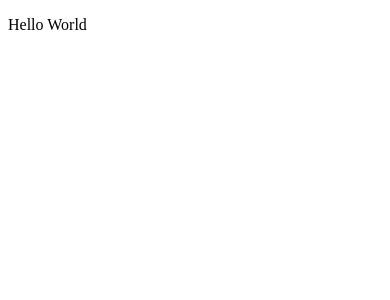
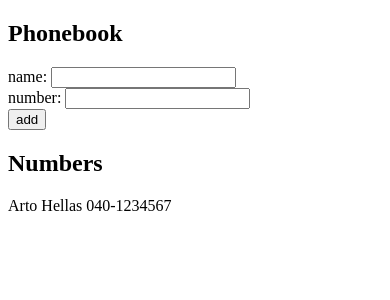
Before and after one commit to FuaadNew/react-phonebook, a React (Vite) app: page / in a window 390 px wide. Shown: the top 300 px of the page. Built offline with nearby package versions, Linux system fonts and the light colour scheme.

Commit message:
feat: Add phone number functionality to phonebook
- Add number input field with state management
- Update person object structure to include phone numbers
- Display both name and number in the contact list
- Clear both inputs after submission
- Implement duplicate name validation

```diff
--- a/src/App.jsx
+++ b/src/App.jsx
@@ -1,14 +1,97 @@
 import { useState } from 'react'
 
 
-function App() {
-
+const Numbers = ({persons}) =>{
 
   return (
     <>
-      <p>Hello World</p>
+      {persons.map (person => <p key = {person.name}> {person.name} {person.number}</p>)}
+    </>
 
-    </>
+  )
+}
+
+
+
+const App = () => {
+
+  const [persons, setPersons] = useState([
+    { name: 'Arto Hellas',
+      number: '040-1234567'
+     }
+  ])
+  const [newName, setNewName] = useState('')
+  const [newNumber, setNewNumber] = useState('')
+
+
+  const handleNameChange = (event) =>{
+    setNewName(event.target.value)
+
+  }
+
+  const handleNumberChange = (event) =>{
+    setNewNumber(event.target.value)
+
+
+
+  }
+
+
+  const addPerson = (event) =>{
+
+
+    event.preventDefault()
+    const newPerson = {
+      name: newName,
+      number:newNumber
+
+    }
+
+    if (persons.some(person => person.name === newName)){
+      alert(`${newName} has already been added to the phonebook`)
+      setNewName('')
+
+      return
+    }
+
+
+    if (newPerson.name !== ''){
+
+
+    setPersons(persons.concat(newPerson))
+    console.log(newPerson)
+    setNewName('')
+    setNewNumber('')
+
+    }
+
+
+  }
+
+  return (
+    <div>
+      <h2>Phonebook</h2>
+      <form onSubmit={addPerson}>
+        <div>
+          name: <input
+          placeholder=''
+          value = {newName}
+          onChange = {handleNameChange}
+          />
+          <div>
+            number: <input placeholder='' value = {newNumber} onChange={handleNumberChange}/>
+
+          </div>
+        </div>
+        <div>
+          <button type="submit">add</button>
+        </div>
+      </form>
+      <h2>Numbers</h2>
+      <Numbers persons={persons}></Numbers>
+
+
+    </div>
   )
 }
 
```
